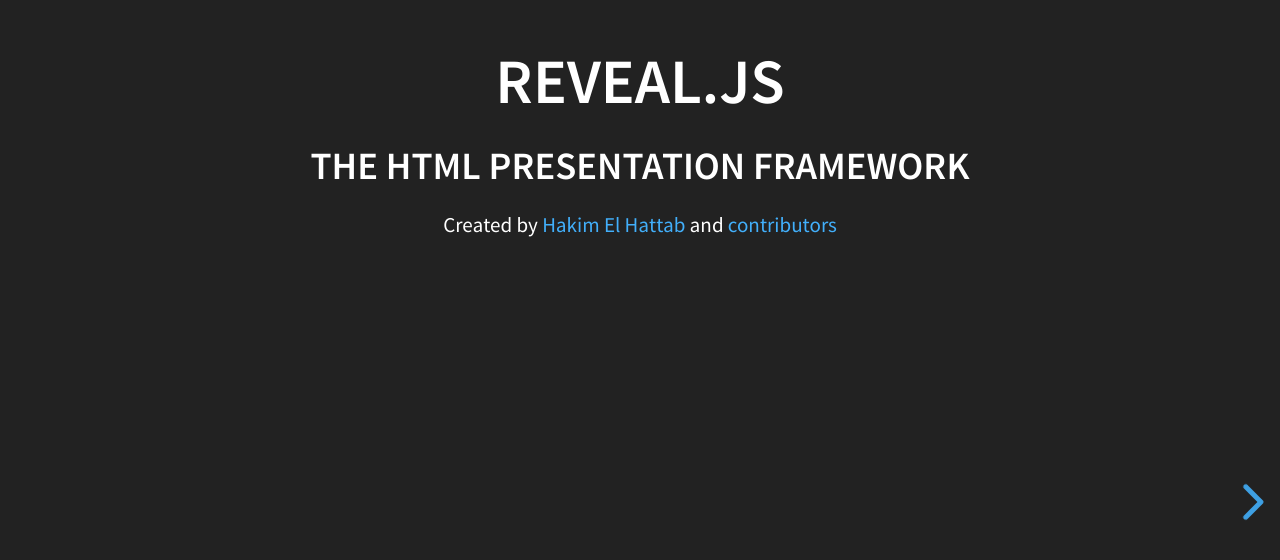
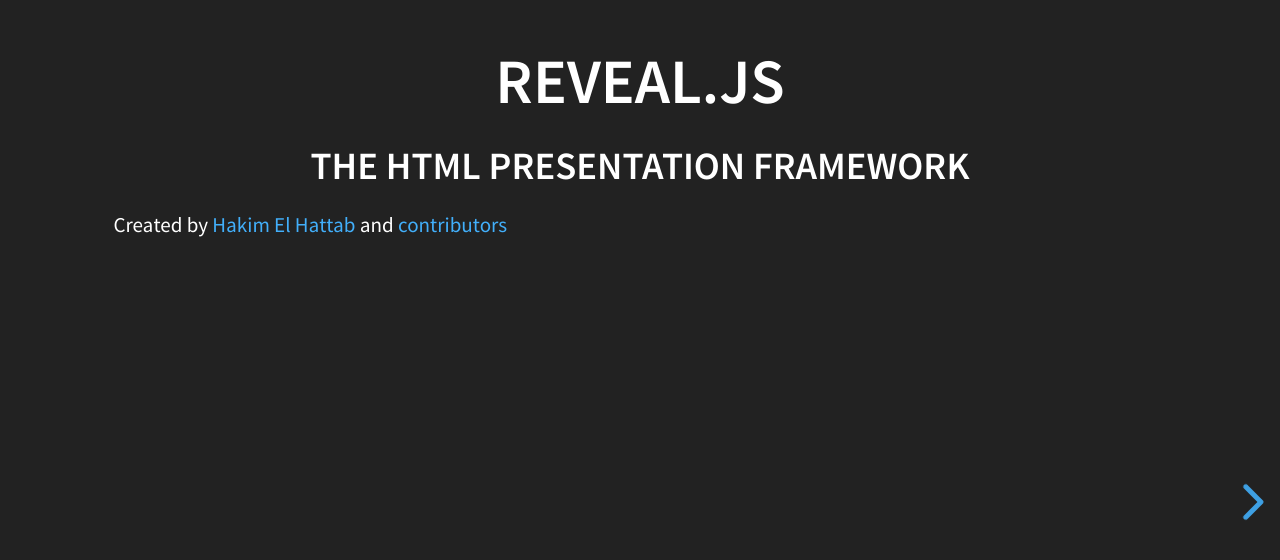
Before and after one commit to BestACE/interaction, a website: page ppts/reveal/demo.html in a window 1280 px wide. Shown: the part 236-796 px from the top of the page. Drawn offline with Linux system fonts and the light colour scheme.

Commit message:
20180305

```diff
--- a/ppts/reveal/css/theme/black.css
+++ b/ppts/reveal/css/theme/black.css
@@ -74,7 +74,9 @@
  *********************************************/
 .reveal p {
   margin: 20px 0;
-  line-height: 1.3; }
+  line-height: 1.3;
+  text-align: left;
+}
 
 /* Ensure certain elements are never larger than the slide itself */
 .reveal img,
```
